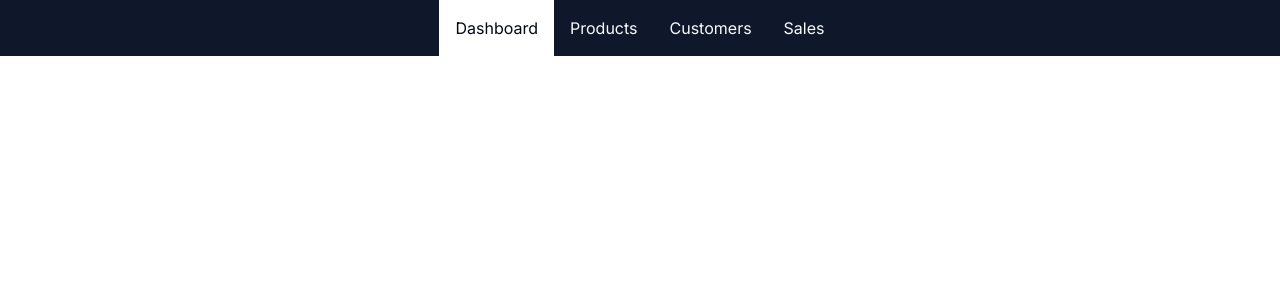
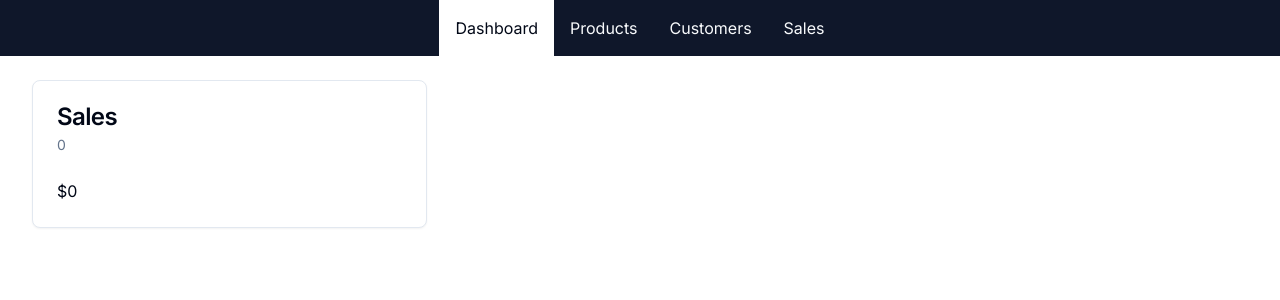
Before and after one commit to brhoughton/next-ecommerce, a Next.js app: page /admin in a window 1280 px wide. Shown: the top 300 px of the page. Built offline with nearby package versions, Linux system fonts and the light colour scheme; no server answers; the database is empty.

Commit message:
Formatter function

```diff
--- a/src/app/admin/page.tsx
+++ b/src/app/admin/page.tsx
@@ -1,3 +1,54 @@
-export default function AdminDashboard() {
-	<h1>Dashboard</h1>;
+import {
+	Card,
+	CardContent,
+	CardDescription,
+	CardHeader,
+	CardTitle,
+} from "@/components/ui/card";
+import db from "@/db/db";
+import { formatCurrency, formatNumber } from "@/lib/formatters";
+
+async function getSalesData() {
+	const data = await db.order.aggregate({
+		_sum: { pricePaidInCents: true },
+		_count: true,
+	});
+
+	return {
+		amount: (data._sum.pricePaidInCents || 0) / 100,
+		numberOfSales: data._count,
+	};
 }
+
+export default async function AdminDashboard() {
+	const salesData = await getSalesData();
+	return (
+		<div className="grid grid-cols-1 md:grid-cols-2 lg:grid-cols-3 gap-4">
+			<DashboardCard
+				title="Sales"
+				subtitle={formatNumber(salesData.numberOfSales)}
+				body={formatCurrency(salesData.amount)}
+			/>
+		</div>
+	);
+}
+
+type DashboardCardProps = {
+	title: string;
+	subtitle: string;
+	body: string;
+};
+
+function DashboardCard({ title, subtitle, body }: DashboardCardProps) {
+	return (
+		<Card>
+			<CardHeader>
+				<CardTitle>{title}</CardTitle>
+				<CardDescription>{subtitle}</CardDescription>
+			</CardHeader>
+			<CardContent>
+				<p>{body}</p>
+			</CardContent>
+		</Card>
+	);
+}
--- /dev/null
+++ b/src/components/ui/card.tsx
@@ -0,0 +1,79 @@
+import * as React from "react"
+
+import { cn } from "@/lib/utils"
+
+const Card = React.forwardRef<
+  HTMLDivElement,
+  React.HTMLAttributes<HTMLDivElement>
+>(({ className, ...props }, ref) => (
+  <div
+    ref={ref}
+    className={cn(
+      "rounded-lg border bg-card text-card-foreground shadow-sm",
+      className
+    )}
+    {...props}
+  />
+))
+Card.displayName = "Card"
+
+const CardHeader = React.forwardRef<
+  HTMLDivElement,
+  React.HTMLAttributes<HTMLDivElement>
+>(({ className, ...props }, ref) => (
+  <div
+    ref={ref}
+    className={cn("flex flex-col space-y-1.5 p-6", className)}
+    {...props}
+  />
+))
+CardHeader.displayName = "CardHeader"
+
+const CardTitle = React.forwardRef<
+  HTMLParagraphElement,
+  React.HTMLAttributes<HTMLHeadingElement>
+>(({ className, ...props }, ref) => (
+  <h3
+    ref={ref}
+    className={cn(
+      "text-2xl font-semibold leading-none tracking-tight",
+      className
+    )}
+    {...props}
+  />
+))
+CardTitle.displayName = "CardTitle"
+
+const CardDescription = React.forwardRef<
+  HTMLParagraphElement,
+  React.HTMLAttributes<HTMLParagraphElement>
+>(({ className, ...props }, ref) => (
+  <p
+    ref={ref}
+    className={cn("text-sm text-muted-foreground", className)}
+    {...props}
+  />
+))
+CardDescription.displayName = "CardDescription"
+
+const CardContent = React.forwardRef<
+  HTMLDivElement,
+  React.HTMLAttributes<HTMLDivElement>
+>(({ className, ...props }, ref) => (
+  <div ref={ref} className={cn("p-6 pt-0", className)} {...props} />
+))
+CardContent.displayName = "CardContent"
+
+const CardFooter = React.forwardRef<
+  HTMLDivElement,
+  React.HTMLAttributes<HTMLDivElement>
+>(({ className, ...props }, ref) => (
+  <div
+    ref={ref}
+    className={cn("flex items-center p-6 pt-0", className)}
+    {...props}
+  />
+))
+CardFooter.displayName = "CardFooter"
+
+export { Card, CardHeader, CardFooter, CardTitle, CardDescription, CardContent }
--- /dev/null
+++ b/src/db/db.ts
@@ -0,0 +1,15 @@
+import { PrismaClient } from "@prisma/client";
+
+const prismaClientSingleton = () => {
+	return new PrismaClient();
+};
+
+declare global {
+	var prisma: undefined | ReturnType<typeof prismaClientSingleton>;
+}
+
+const db = globalThis.prisma ?? prismaClientSingleton();
+
+export default db;
+
+if (process.env.NODE_ENV !== "production") globalThis.prisma = db;
--- /dev/null
+++ b/src/lib/formatters.ts
@@ -0,0 +1,15 @@
+const CURRENCY_FORMATTER = new Intl.NumberFormat("en-US", {
+	currency: "USD",
+	style: "currency",
+	minimumFractionDigits: 0,
+});
+
+export function formatCurrency(amount: number) {
+	return CURRENCY_FORMATTER.format(amount);
+}
+
+const NUMBER_FORMATTER = new Intl.NumberFormat("en-US");
+
+export function formatNumber(number: number) {
+	return NUMBER_FORMATTER.format(number);
+}
```
